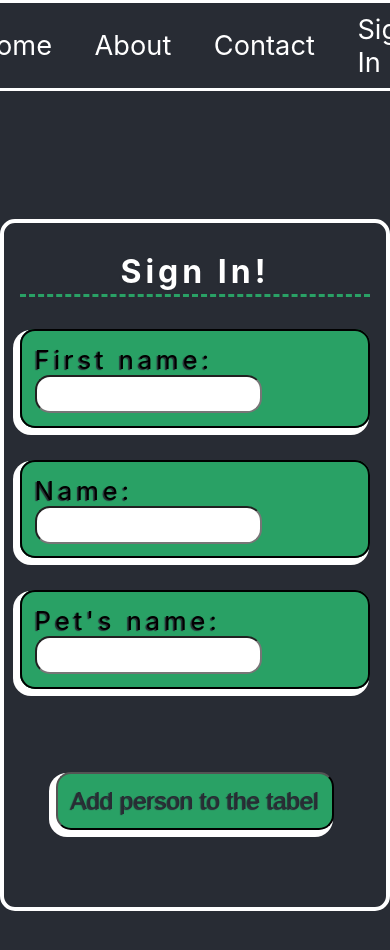
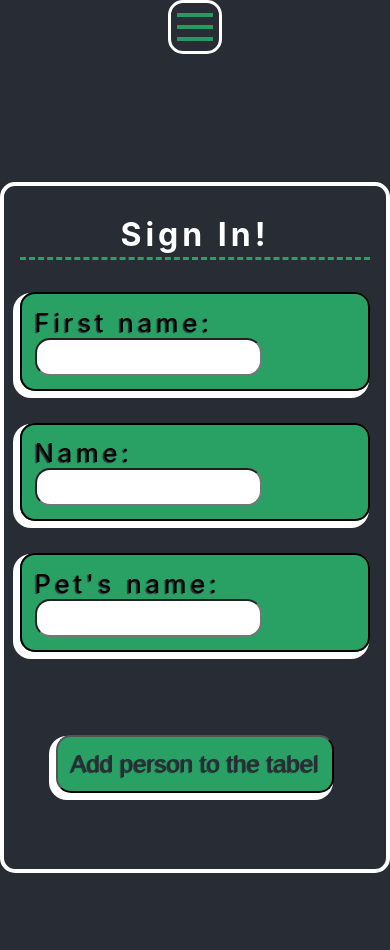
Before and after one commit to dawidgieras98/React-Typescript-for-Daftcode, a React (Create React App) app: page /signin in a window 390 px wide. Shown: the top 950 px of the page. Built offline with nearby package versions, Linux system fonts and the light colour scheme.

Commit message:
feat: hamburger menu on resize has been added

```diff
--- a/package.json
+++ b/package.json
@@ -16,6 +16,7 @@
     "node-sass": "^7.0.1",
     "react": "^18.1.0",
     "react-dom": "^18.1.0",
+    "react-icons": "^4.3.1",
     "react-router-dom": "^6.3.0",
     "react-scripts": "5.0.1",
     "typescript": "^4.6.4",
--- a/src/Nav/Nav.tsx
+++ b/src/Nav/Nav.tsx
@@ -1,15 +1,42 @@
 import React, { useState, useEffect } from "react";
 import { Link, BrowserRouter as Router } from "react-router-dom";
+import { FcMenu } from "react-icons/fc";
+import { IconContext } from "react-icons";
 import "../Nav/nav.scss";
 
 const Nav = () => {
+  const [showMenu, setShowMenu] = useState<boolean>(false);
+  let menu;
+
+  useEffect(() => {
+    function handleResize() {
+      if (window.innerWidth <= 768) {
+        setShowMenu(false);
+      }
+      if (window.innerWidth > 768) {
+        setShowMenu(true);
+      }
+    }
+    window.addEventListener("resize", handleResize);
+  }, []);
+
+  if (showMenu) {
+    menu = (
+      <div className="menu">
+        <Link to="/">Home</Link>
+        <Link to="/about">About</Link>
+        <Link to="/contact">Contact</Link>
+        <Link to="/signin">Sign In</Link>
+      </div>
+    );
+  }
   return (
-    <nav>
-      <Link to="/">Home</Link>
-      <Link to="/about">About</Link>
-      <Link to="/contact">Contact</Link>
-      <Link to="/signin">Sign In</Link>
-    </nav>
+    <IconContext.Provider value={{ className: "hamburger" }}>
+      <nav>
+        <FcMenu onClick={() => setShowMenu(!showMenu)} />
+        {menu}
+      </nav>
+    </IconContext.Provider>
   );
 };
 
--- a/src/Nav/nav.scss
+++ b/src/Nav/nav.scss
@@ -13,7 +13,7 @@ nav {
     font-size: d.$fontSizeForm;
     display: flex;
     justify-content: center;
-    margin: 0 3vw;
+    margin: 0.5rem 3vw;
     text-decoration: none;
     transition: transform ease-in-out 0.5s;
     padding: 0.6rem;
@@ -22,8 +22,15 @@ nav {
       cursor: pointer;
       transition: transform, background-color ease-in-out 0.5s;
       transform: scale(1.1);
-      background-color: #fff;
+      background-color: rgba(255, 255, 255, 0.696);
       border-radius: 20px;
     }
   }
+  .menu{
+    display: flex;
+  }
+  .hamburger {
+    filter: invert(52%) sepia(62%) saturate(432%) hue-rotate(98deg) brightness(87%) contrast(99%);
+    font-size: 3rem;
+  }
 }
```
Also changed, not shown: 1 other file (tests, documents, lock files or other folders).
